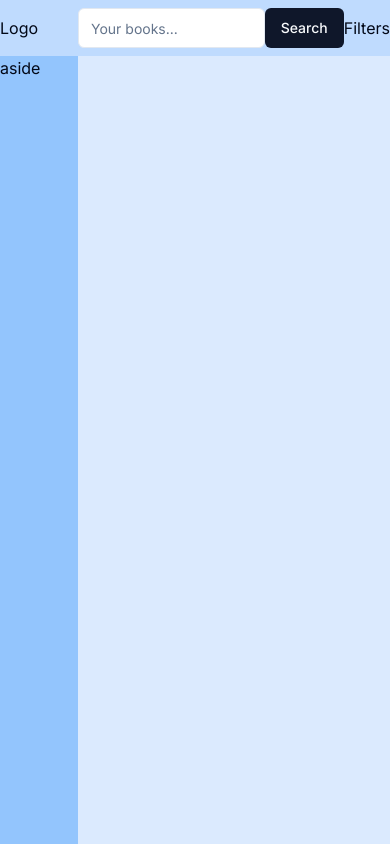
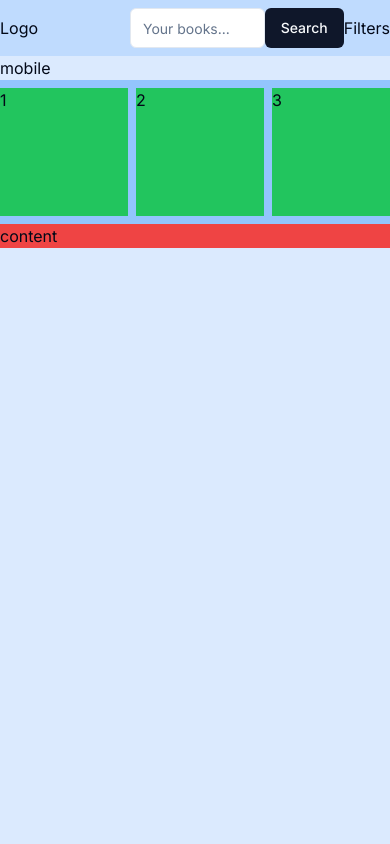
Before and after one commit to frannoriega/basquade, a Next.js app: page / in a window 390 px wide. Built offline with nearby package versions, Linux system fonts and the light colour scheme.

Commit message:
Update styles and components in Header and Layout

```diff
--- a/app/layout.tsx
+++ b/app/layout.tsx
@@ -1,6 +1,8 @@
 import type { Metadata } from "next";
 import { Inter } from "next/font/google";
 import "./globals.css";
+import Aside from "@/components/layout/aside";
+import Header from "@/components/layout/header";
 
 const inter = Inter({ subsets: ["latin"] });
 
@@ -15,8 +17,22 @@ export default function RootLayout({
   children: React.ReactNode;
 }>) {
   return (
-    <html lang="en" className="size-full">
-      <body className={`${inter.className} bg-blue-100 size-full`}>
+    <html lang="en" className="">
+      <body
+        className={`${inter.className} bg-blue-100 overscroll-none h-screen`}
+      >
+        <div className="sticky top-0 md:hidden">
+          <Header />
+          <span>mobile</span>
+          <Aside />
+        </div>
+
+        <div className="hidden">
+          <Header />
+
+          <Aside />
+        </div>
+
         {children}
       </body>
     </html>
--- a/app/page.tsx
+++ b/app/page.tsx
@@ -5,15 +5,8 @@ import Logo from "@/components/logo";
 
 export default function Home() {
   return (
-    <main className="size-full flex">
-      <div className="flex flex-col w-3/12">
-        <Logo />
-        <Aside />
-      </div>
-      <Header />
-      {/* <div className=" bg-slate-600 size-full md:flex">
-        <div>content</div>
-      </div> */}
+    <main className=" bg-red-500">
+      <span>content</span>
     </main>
   );
 }
--- /dev/null
+++ b/components/document-preview.tsx
@@ -0,0 +1,7 @@
+type Props = {
+  number: number;
+};
+
+export default function DocumentPreview({ number }: Props) {
+  return <div className="size-32 bg-green-500">{number}</div>;
+}
--- a/components/layout/aside.tsx
+++ b/components/layout/aside.tsx
@@ -1,7 +1,16 @@
+import DocumentPreview from "../document-preview";
+
 export default function Aside() {
+  //create an array from 1 to 10
+  const numbers = Array.from({ length: 10 }, (_, i) => i + 1);
+
   return (
-    <aside className="bg-blue-300 flex-grow">
-      <span>aside</span>
+    <aside className="py-2 bg-blue-300 space-x-2 overflow-scroll flex flex-row ">
+      {numbers.map((number) => (
+        <div key={number} className="shrink-0">
+          <DocumentPreview number={number} />
+        </div>
+      ))}
     </aside>
   );
 }
--- a/components/layout/header.tsx
+++ b/components/layout/header.tsx
@@ -5,6 +5,7 @@ import SearchBar from "../searchbar";
 export default function Header() {
   return (
     <header className="bg-blue-200 w-full flex justify-between h-14">
+      <Logo />
       <SearchBar />
       <Filters />
     </header>
--- a/components/logo.tsx
+++ b/components/logo.tsx
@@ -1,6 +1,6 @@
 export default function Logo() {
   return (
-    <div className="bg-blue-200 h-14 flex items-center">
+    <div className="bg-blue-200 h-14 flex items-center w-4/12">
       <span className="">Logo</span>
     </div>
   );
```
